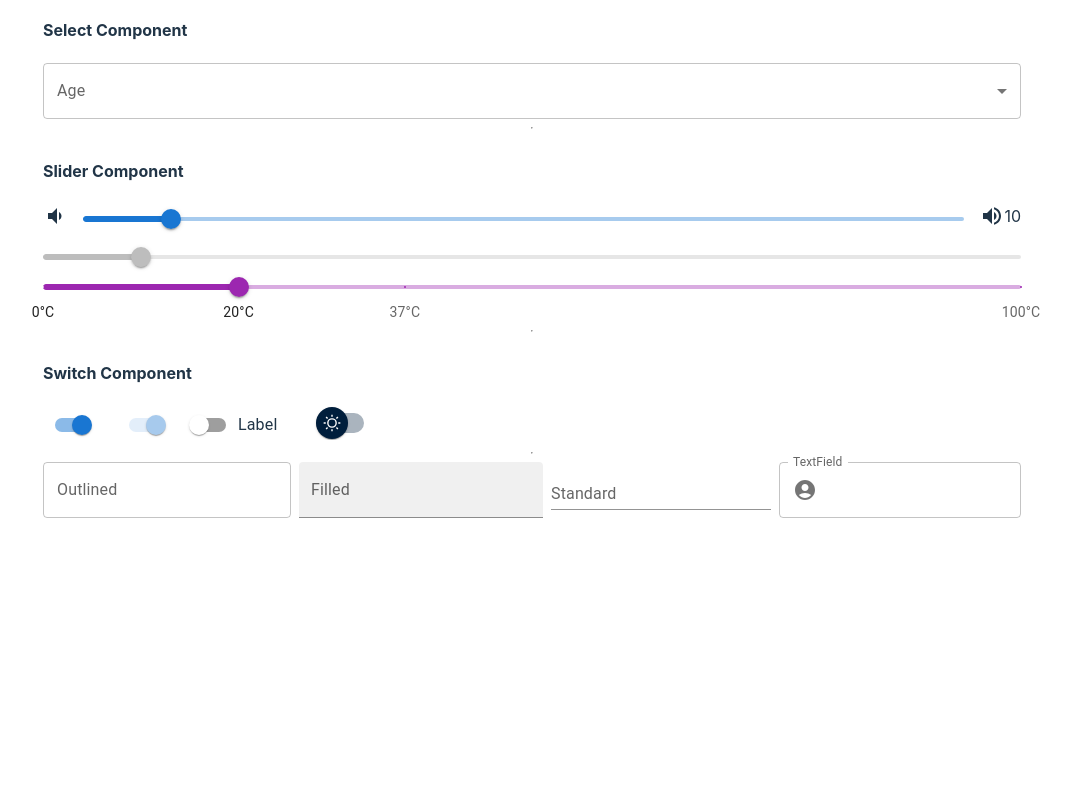
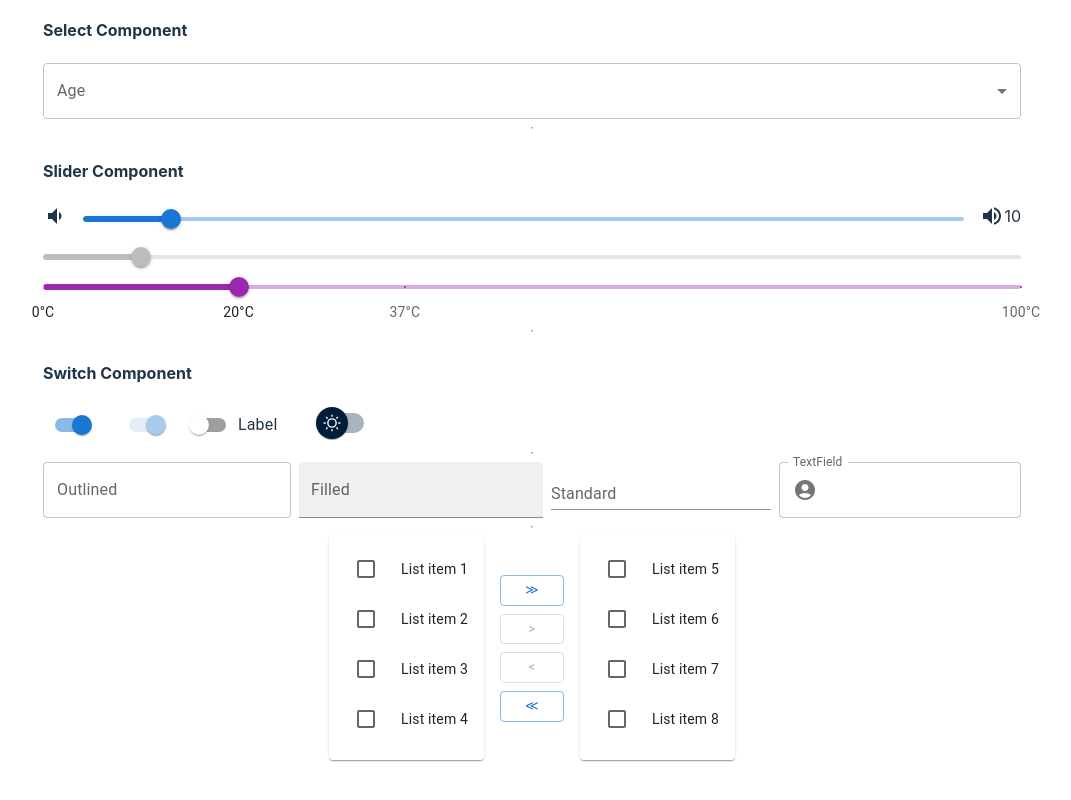
Before and after one commit to GuilhermeSousaDev/MaterialUI, a React (Vite) app in the folder react-ui/: page / in a window 1280 px wide. Shown: the part 1591-2391 px from the top of the page, without its empty margins (108-1179 px from the left). Before the commit the page ends 2149 px from the top, so only its background shows below. Built offline with nearby package versions, Linux system fonts and the light colour scheme.

Commit message:
TransferList Component

```diff
--- a/react-ui/src/App.jsx
+++ b/react-ui/src/App.jsx
@@ -10,6 +10,7 @@
 import SliderComponent from './components/Slider';
 import SwitchComponent from './components/Switch';
 import TextFieldComponent from './components/TextField';
+import TransferListComponent from './components/TransferList';
 
 function App() {
 
@@ -26,6 +27,7 @@
       <SliderComponent />
       <SwitchComponent />
       <TextFieldComponent />
+      <TransferListComponent />
     </Stack>
   )
 }
--- a/react-ui/src/components/TextField.jsx
+++ b/react-ui/src/components/TextField.jsx
@@ -46,6 +46,7 @@
           }}
         />
       </Stack>
+      <hr />
     </>
   )
 }
--- /dev/null
+++ b/react-ui/src/components/TransferList.jsx
@@ -0,0 +1,144 @@
+import * as React from 'react';
+import Grid from '@mui/material/Grid';
+import List from '@mui/material/List';
+import ListItem from '@mui/material/ListItem';
+import ListItemIcon from '@mui/material/ListItemIcon';
+import ListItemText from '@mui/material/ListItemText';
+import Checkbox from '@mui/material/Checkbox';
+import Button from '@mui/material/Button';
+import Paper from '@mui/material/Paper';
+
+function not(a, b) {
+  return a.filter((value) => b.indexOf(value) === -1);
+}
+
+function intersection(a, b) {
+  return a.filter((value) => b.indexOf(value) !== -1);
+}
+
+export default function TransferList() {
+  const [checked, setChecked] = React.useState([]);
+  const [left, setLeft] = React.useState([0, 1, 2, 3]);
+  const [right, setRight] = React.useState([4, 5, 6, 7]);
+
+  const leftChecked = intersection(checked, left);
+  const rightChecked = intersection(checked, right);
+
+  const handleToggle = (value) => () => {
+    const currentIndex = checked.indexOf(value);
+    const newChecked = [...checked];
+
+    if (currentIndex === -1) {
+      newChecked.push(value);
+    } else {
+      newChecked.splice(currentIndex, 1);
+    }
+
+    setChecked(newChecked);
+  };
+
+  const handleAllRight = () => {
+    setRight(right.concat(left));
+    setLeft([]);
+  };
+
+  const handleCheckedRight = () => {
+    setRight(right.concat(leftChecked));
+    setLeft(not(left, leftChecked));
+    setChecked(not(checked, leftChecked));
+  };
+
+  const handleCheckedLeft = () => {
+    setLeft(left.concat(rightChecked));
+    setRight(not(right, rightChecked));
+    setChecked(not(checked, rightChecked));
+  };
+
+  const handleAllLeft = () => {
+    setLeft(left.concat(right));
+    setRight([]);
+  };
+
+  const customList = (items) => (
+    <Paper>
+      <List dense component="div" role="list">
+        {items.map((value) => {
+          const labelId = `transfer-list-item-${value}-label`;
+
+          return (
+            <ListItem
+              key={value}
+              role="listitem"
+              button
+              onClick={handleToggle(value)}
+            >
+              <ListItemIcon>
+                <Checkbox
+                  checked={checked.indexOf(value) !== -1}
+                  tabIndex={-1}
+                  disableRipple
+                  inputProps={{
+                    'aria-labelledby': labelId,
+                  }}
+                />
+              </ListItemIcon>
+              <ListItemText id={labelId} primary={`List item ${value + 1}`} />
+            </ListItem>
+          );
+        })}
+        <ListItem />
+      </List>
+    </Paper>
+  );
+
+  return (
+    <Grid container spacing={2} justifyContent="center" alignItems="center">
+      <Grid item>{customList(left)}</Grid>
+      <Grid item>
+        <Grid container direction="column" alignItems="center">
+          <Button
+            sx={{ my: 0.5 }}
+            variant="outlined"
+            size="small"
+            onClick={handleAllRight}
+            disabled={left.length === 0}
+            aria-label="move all right"
+          >
+            ≫
+          </Button>
+          <Button
+            sx={{ my: 0.5 }}
+            variant="outlined"
+            size="small"
+            onClick={handleCheckedRight}
+            disabled={leftChecked.length === 0}
+            aria-label="move selected right"
+          >
+            &gt;
+          </Button>
+          <Button
+            sx={{ my: 0.5 }}
+            variant="outlined"
+            size="small"
+            onClick={handleCheckedLeft}
+            disabled={rightChecked.length === 0}
+            aria-label="move selected left"
+          >
+            &lt;
+          </Button>
+          <Button
+            sx={{ my: 0.5 }}
+            variant="outlined"
+            size="small"
+            onClick={handleAllLeft}
+            disabled={right.length === 0}
+            aria-label="move all left"
+          >
+            ≪
+          </Button>
+        </Grid>
+      </Grid>
+      <Grid item>{customList(right)}</Grid>
+    </Grid>
+  );
+}
```
